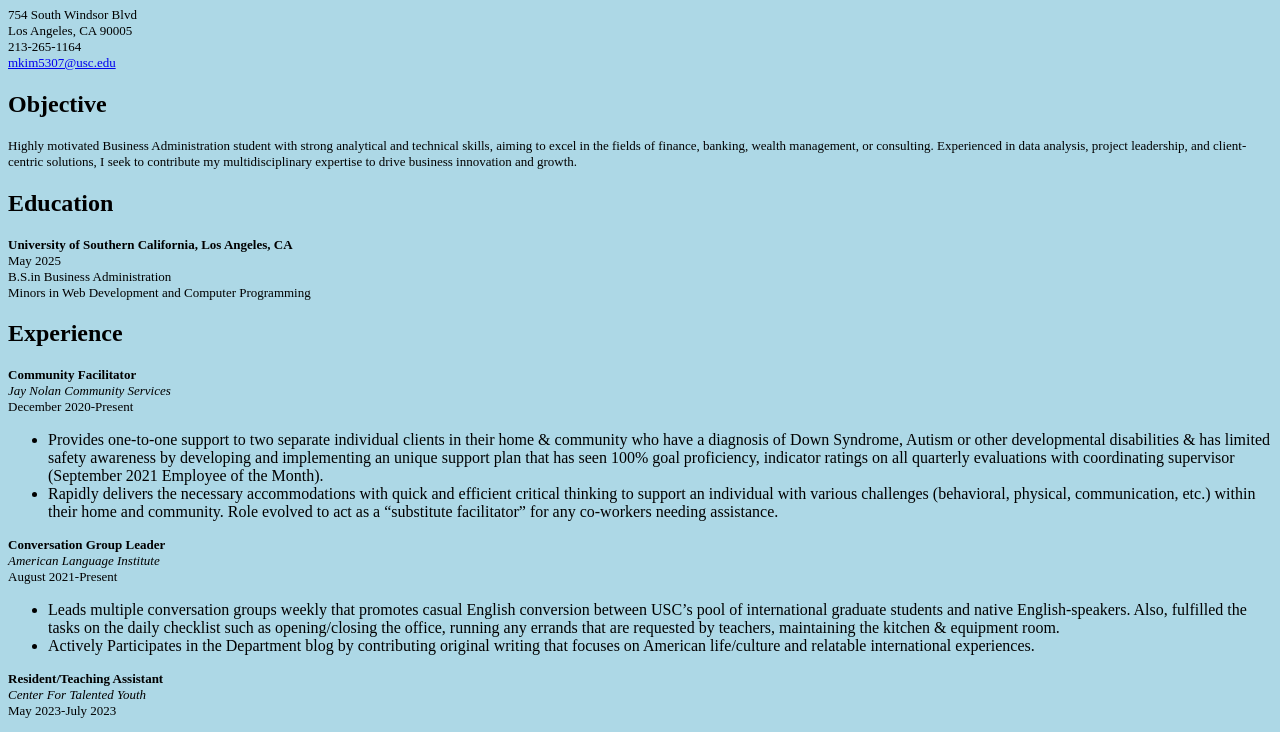
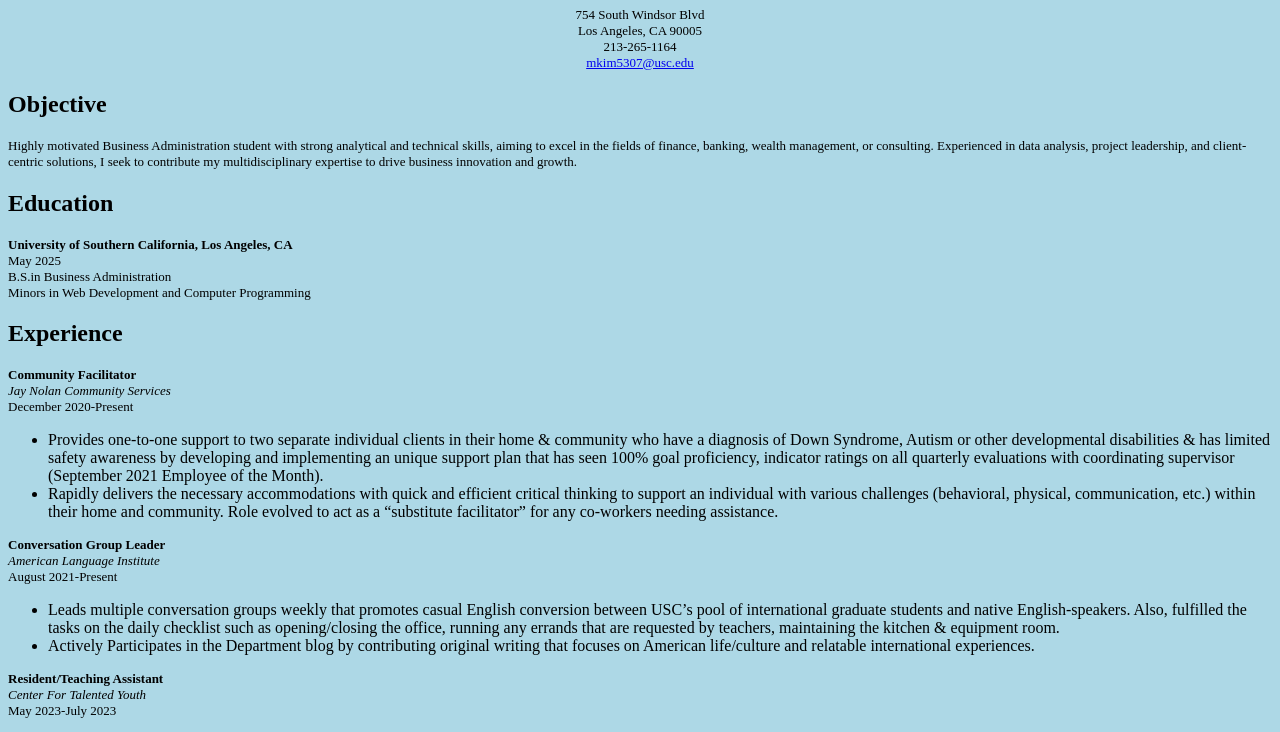
Before and after one commit to uscwebdev/itp104-submissions-matthewkiimm, a plain HTML site: page Assignment_01/Assignment 01.html in a window 1280 px wide. Shown: the part 73-805 px from the top of the page. Drawn offline with Linux system fonts and the light colour scheme.

Commit message:
Update Assignment 01.html

```diff
--- a/Assignment_01/Assignment 01.html
+++ b/Assignment_01/Assignment 01.html
@@ -14,6 +14,8 @@
             margin: auto;
 
         }
+
+        .paragraph-center {text-align:center; }
 
 
 </style>
```
